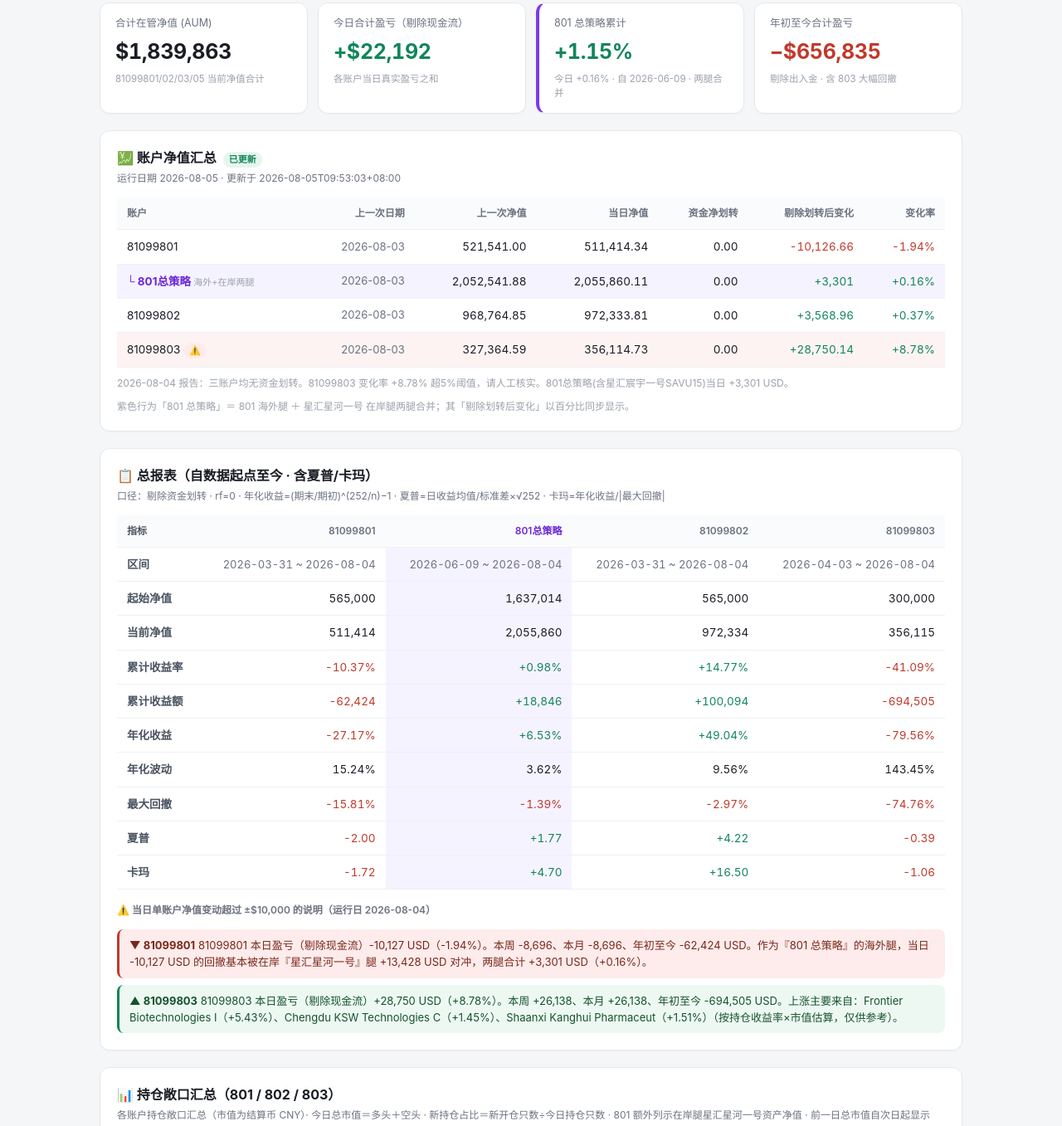
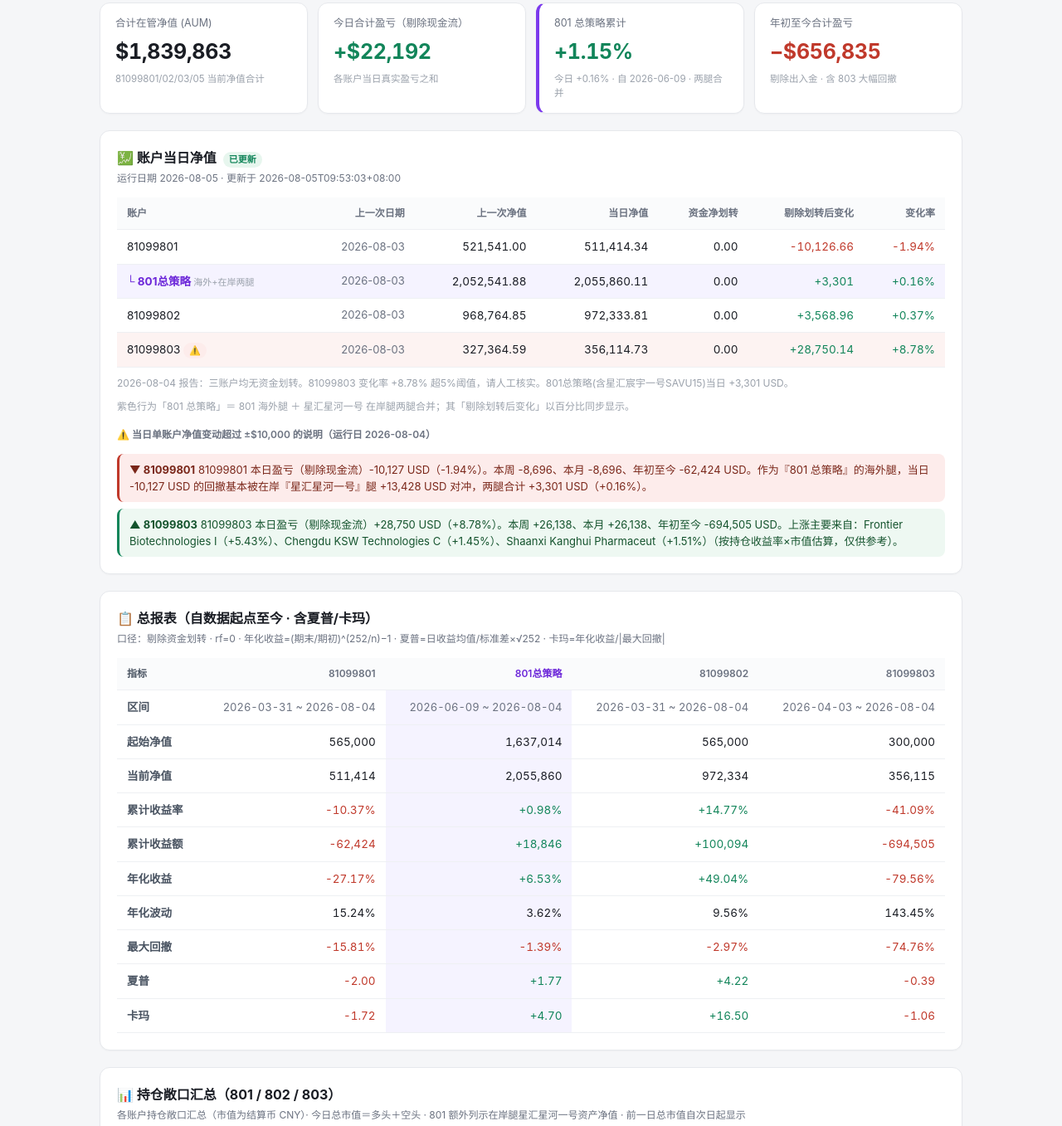
Before and after one commit to zhaoxinyu08042-max/daily-dashboard, a plain HTML site: page index.html in a window 1280 px wide. Shown: the part 103-1460 px from the top of the page at 83% size. Drawn offline with nearby package versions, Linux system fonts and the light colour scheme.

Commit message:
净值汇总改账户当日净值+异动说明移至其下; 敞口表去新持仓占比、星汇市值移到今日总市值前

```diff
--- a/index.html
+++ b/index.html
@@ -100,17 +100,17 @@
   <section class="kpis" id="kpis"></section>
 
   <section class="card" id="navCard">
-    <h2>💹 账户净值汇总 <span id="navStatus"></span></h2>
+    <h2>💹 账户当日净值 <span id="navStatus"></span></h2>
     <div class="meta" id="navMeta">加载中…</div>
     <div id="navBody"></div>
     <div class="note">紫色行为「801 总策略」＝ 801 海外腿 ＋ 星汇星河一号 在岸腿两腿合并；其「剔除划转后变化」以百分比同步显示。</div>
+    <div id="alertsBox"></div>
   </section>
 
   <section class="card" id="summaryCard">
     <h2>📋 总报表（自数据起点至今 · 含夏普/卡玛）</h2>
     <div class="meta" id="summaryMeta">加载中…</div>
     <div class="tbl-scroll" id="summaryBody"></div>
-    <div id="alertsBox"></div>
   </section>
 
   <section class="card" id="holdCard">
@@ -237,17 +237,16 @@ function renderHoldings(h) {
   const rows = [
     ["今日持仓只数", a => fmtInt(stat[a].cnt)],
     ["新开仓只数", a => fmtInt(stat[a].newcnt)],
-    ["新持仓占比(只数)", a => stat[a].ratio == null ? dash : (stat[a].ratio * 100).toFixed(1) + "%"],
     ["多头市值 (CNY)", a => money(stat[a].lng)],
     ["空头市值 (CNY)", a => money(stat[a].sht)],
+    ["星汇星河一号市值 (CNY)", a => (a === "81099801" && xhMv != null) ? fmtInt(Math.round(xhMv)) : dash],
     ["今日总市值 (CNY)", a => fmtInt(Math.round(stat[a].total))],
     ["前一日总市值 (CNY)", a => stat[a].prev == null ? dash : fmtInt(Math.round(stat[a].prev))],
-    ["星汇星河一号市值 (CNY)", a => (a === "81099801" && xhMv != null) ? fmtInt(Math.round(xhMv)) : dash],
   ];
   const head = '<th>指标</th>' + accts.map(a => `<th>${a}</th>`).join("");
   const tb = rows.map(([label, f]) => `<tr><td>${label}</td>${accts.map(a => `<td class="mono">${f(a)}</td>`).join("")}</tr>`).join("");
   body.innerHTML = `<table class="vtable"><thead><tr>${head}</tr></thead><tbody>${tb}</tbody></table>`;
-  meta.textContent = "各账户持仓敞口汇总（市值为结算币 CNY）· 今日总市值＝多头＋空头 · 新持仓占比＝新开仓只数÷今日持仓只数 · 801 额外列示在岸腿星汇星河一号资产净值 · 前一日总市值自次日起显示";
+  meta.textContent = "各账户持仓敞口汇总（市值为结算币 CNY）· 今日总市值＝多头＋空头 · 801 额外列示在岸腿星汇星河一号资产净值 · 前一日总市值自次日起显示";
 }
 
 /* ---------- 净值曲线（含 801总策略 虚线）+ 上周表 ---------- */
```
